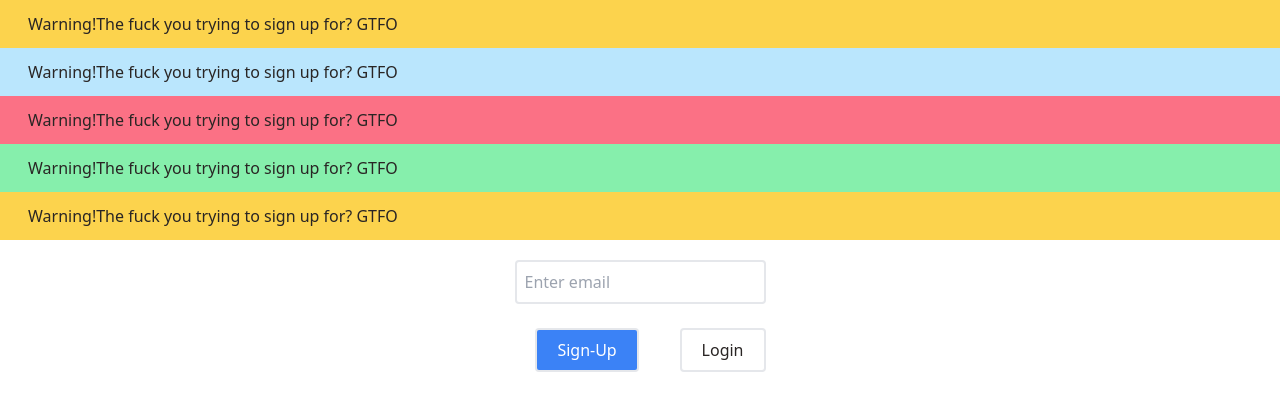
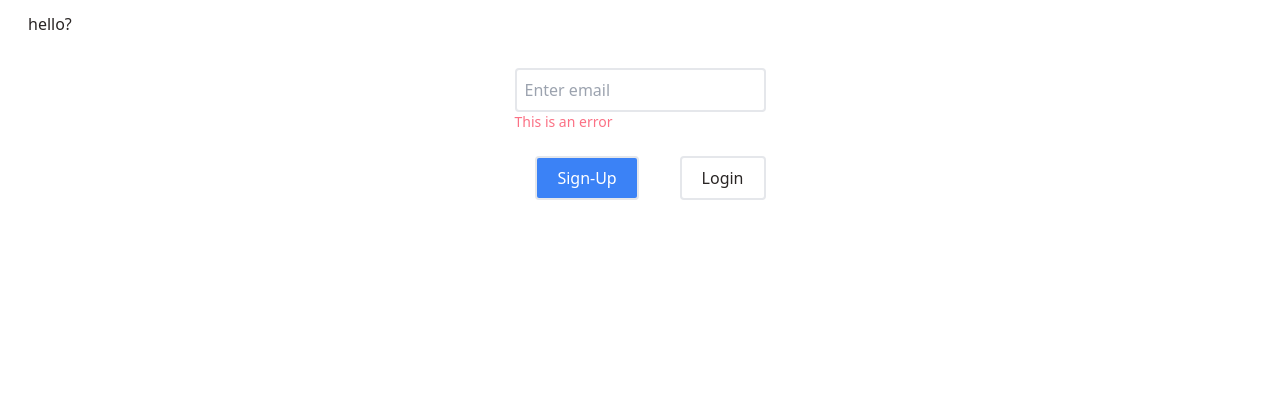
Before and after one commit to CepedaIO/squad-client, a React (Create React App) app: page /register in a window 1280 px wide. Both pictures are taken after a click on the button "Sign-Up". Shown: the top 410 px of the page. Built offline with nearby package versions, Linux system fonts and the light colour scheme.

Commit message:
Working version of validator hook

```diff
--- a/src/App.tsx
+++ b/src/App.tsx
@@ -1,57 +1,25 @@
-import React, {createContext, useCallback, useEffect, useState} from 'react';
 import './App.css';
 import LoginPage from "./pages/login";
 import {Routes, Route} from "react-router-dom";
 import RegisterPage from "./pages/register";
-import AppErrorBanner from "./components/AppErrorBanner";
-
-export interface AppNotice {
-	id: string;
-	message: string;
-	level: 'warning' | 'info' | 'error' | 'fatal' | 'success' | 'reject' | 'resolve'
-}
-export interface INotificationContext {
-	notices: AppNotice[],
-	addNotice(notice: AppNotice): void;
-	removeNotice(id: string): void;
-}
-
-export const NotificationContext = createContext<INotificationContext>({
-	notices: [],
-	addNotice: (notice: AppNotice) => {},
-	removeNotice: (id: string) => {}
-});
+import AppBanner from "./components/AppBanner";
+import NotificationProvider from './providers/NotificationProvider';
+import ErrorProvider from "./providers/ErrorProvider";
 
 function App() {
-	const [noticesDict, setNoticesDict] = useState<NodeJS.Dict<AppNotice>>({});
-	const addNotice = useCallback((notice: AppNotice) => {
-		setNoticesDict((prev) => ({ ...prev, [notice.id]: notice }))
-	}, [noticesDict]);
-
-	const removeNotice = useCallback((id: string) =>
-			setNoticesDict((prev) => {
-			delete prev[id];
-			return { ...prev };
-		})
-	, [noticesDict]);
-
-	const notificationContext = {
-		notices: Object.values(noticesDict),
-		addNotice,
-		removeNotice
-	} as INotificationContext;
-
 	return (
+		<NotificationProvider>
+			<ErrorProvider>
 				<>
-			<NotificationContext.Provider value={notificationContext}>
-				<AppErrorBanner />
+					<AppBanner />
 
 					<Routes>
 						<Route path="/register" element={<RegisterPage />} />
 						<Route path="/login" element={<LoginPage />} />
 					</Routes>
-			</NotificationContext.Provider>
 				</>
+			</ErrorProvider>
+		</NotificationProvider>
 	);
 }
 
--- /dev/null
+++ b/src/components/AppBanner.tsx
@@ -0,0 +1,18 @@
+import {useContext} from "react";
+import {INotificationContext, NotificationContext} from "../providers/NotificationProvider";
+
+const AppBanner = () => {
+  const { notices } = useContext(NotificationContext) as INotificationContext;
+
+  return (
+    <main>
+      {notices.map((notice) =>
+        <div className={`py-3 px-7 bg-${notice.level}`} key={notice.id}>
+          {notice!.message}
+        </div>
+      )}
+    </main>
+  )
+}
+
+export default AppBanner;
--- a/src/components/AppErrorBanner.tsx
+++ /dev/null
@@ -1,42 +0,0 @@
-import React, {FC, useContext} from "react";
-import {AppNotice, INotificationContext, NotificationContext} from "../App";
-
-const AppErrorBanner = () => {
-  const { notices } = useContext(NotificationContext) as INotificationContext;
-
-  const bannerMap = new Map([
-    ['warning', (notice: AppNotice) =>
-      (<div className="py-3 px-7 bg-warning" key={notice.id}>
-        Warning!
-        {notice!.message}
-      </div>)
-    ], ['info', (notice: AppNotice) =>
-      (<div className="py-3 px-7 bg-info" key={notice.id}>
-        Warning!
-        {notice!.message}
-      </div>)
-    ], ['error', (notice: AppNotice) =>
-      (<div className="py-3 px-7 bg-error" key={notice.id}>
-        Warning!
-        {notice!.message}
-      </div>)
-    ], ['success', (notice: AppNotice) =>
-      (<div className="py-3 px-7 bg-success" key={notice.id}>
-        Warning!
-        {notice!.message}
-      </div>)
-    ]
-  ])
-
-  const NoticeDivs = notices.map((notice) =>
-    bannerMap.get(notice.level)!(notice)
-  );
-
-  return (
-    <main>
-      { NoticeDivs }
-    </main>
-  )
-}
-
-export default AppErrorBanner;
--- /dev/null
+++ b/src/components/FieldError.tsx
@@ -0,0 +1,23 @@
+import {useContext} from "react";
+import {ErrorContext} from "../providers/ErrorProvider";
+
+interface FieldErrorProps {
+  name: string;
+}
+
+const FieldError = ({
+  name
+}: FieldErrorProps) => {
+  const { hasError } = useContext(ErrorContext);
+
+  const display = hasError(name) ? 'block' : 'none';
+
+  return (
+    <main className="text-error text-sm" style={{ display }}>
+      This is an error
+    </main>
+  )
+}
+
+
+export default FieldError;
--- a/src/pages/register.tsx
+++ b/src/pages/register.tsx
@@ -1,12 +1,24 @@
 import React, {useContext, useEffect, useRef} from "react";
 import {useNavigate} from "react-router-dom";
 import {gql, useMutation} from "@apollo/client";
-import {INotificationContext, NotificationContext} from "../App";
+import FieldError from "../components/FieldError";
+import {INotificationContext, NotificationContext} from "../providers/NotificationProvider";
+import {ErrorContext} from "../providers/ErrorProvider";
+import {assert, useValidator} from "../services/validate";
 
 const RegisterPage = () => {
   const emailInput = useRef<HTMLInputElement>(null);
   const navigate = useNavigate();
-  const { addNotice } = useContext<INotificationContext>(NotificationContext)
+  const { addNotice } = useContext(NotificationContext)
+  const { addErrors, removeError } = useContext(ErrorContext);
+  const { errors, setup } = useValidator();
+  useEffect(() => {
+    addNotice({
+      id: 'test',
+      message: 'hello?',
+      level: 'error'
+    });
+  }, [true]);
 
   const [ createAccount, { data, loading} ] = useMutation(gql`
     mutation CreateAccount($account: AccountInput!) {
@@ -17,60 +29,24 @@ const RegisterPage = () => {
     }
   `);
 
-  useEffect(() => {
-    debugger;
-    addNotice({
-      id: 'mmocow',
-      message: 'The fuck you trying to sign up for? GTFO',
-      level: 'warning'
-    })
-
-    addNotice({
-      id: 'another',
-      message: 'The fuck you trying to sign up for? GTFO',
-      level: 'info'
-    })
-
-    addNotice({
-      id: 'another1',
-      message: 'The fuck you trying to sign up for? GTFO',
-      level: 'error'
-    })
-
-    addNotice({
-      id: 'another3',
-      message: 'The fuck you trying to sign up for? GTFO',
-      level: 'success'
-    })
-  }, [true]);
-
   const clickedLogin = () => navigate('/login');
 
-  const clickedSignUp = () => {
-    const id = emailInput.current?.value as string;
-    addNotice({
-      id,
-      message: 'The fuck you trying to sign up for? GTFO',
-      level: 'warning'
-    })
-    /*
-    addNotice({
-      id: 'Moocow',
-      message: 'Wow really?!?',
-      level: 'info'
-    })*/
-  };
-  /*
-  const clickedSignUp = () => createAccount({
-    variables: {
-      email: emailInput.current?.value
-    }
-  });*/
+  const clickedSignUp = () =>
+    setup({
+      email: emailInput.current?.value as string,
+      age: 7
+    }).validateAndReport(({ assert }) => [
+      assert('age', (val) => val > 12, 'Age must be greater than 12'),
+      assert('email', (val) => !!val && val.length > 2, 'Email must be greater than 2 characters'),
+    ]);
 
   return (
     <div className="p-5 flex flex-row">
       <div className="mx-auto flex flex-col gap-6">
-        <input type="text" name="email" placeholder="Enter email" ref={emailInput} />
+        <div>
+          <input type="text" name="email" placeholder="Enter email" ref={emailInput} />
+          <FieldError name="email" />
+        </div>
 
         <div className="flex flex-row gap-5">
           <button className="primary mx-auto" onClick={clickedSignUp}>Sign-Up</button>
--- /dev/null
+++ b/src/providers/ErrorProvider.tsx
@@ -0,0 +1,56 @@
+import {createContext, ReactElement, useCallback, useState} from "react";
+
+interface FieldError {
+  key: string;
+  message: string;
+}
+
+interface ErrorProviderProps {
+  children: ReactElement
+}
+
+interface IErrorContext {
+  errors: FieldError[],
+  addErrors: (errors:FieldError[] | FieldError) => void;
+  removeError: (name: string) => void;
+  hasError: (name: string) => boolean;
+}
+
+export const ErrorContext = createContext<IErrorContext>({} as IErrorContext);
+
+const ErrorProvider = ({
+  children
+}: ErrorProviderProps) => {
+  const [errors, setErrors] = useState<FieldError[]>([]);
+  const addErrors = useCallback((errors: FieldError | FieldError[]) =>
+    ([] as FieldError[])
+      .concat(errors)
+      .forEach((error) =>
+        setErrors((prev) =>
+          prev.filter((e) => e.key !== error.key)
+            .concat(error)
+        )
+      )
+    , [errors]);
+
+  const removeError = useCallback((id: string) =>
+      setErrors((prev) => prev.filter((n) => n.key !== id))
+    , [errors]);
+
+  const hasError = useCallback(
+    (id: string) => errors.some((error) => error.key === id)
+    , [errors])
+
+  return (
+    <ErrorContext.Provider value={{
+      errors,
+      addErrors,
+      removeError,
+      hasError
+    }}>
+      { children }
+    </ErrorContext.Provider>
+  )
+};
+
+export default ErrorProvider;
--- /dev/null
+++ b/src/providers/NotificationProvider.tsx
@@ -0,0 +1,46 @@
+import {createContext, useCallback, useState} from "react";
+
+export interface AppNotice {
+  id: string;
+  message: string;
+  level: 'warning' | 'info' | 'error' | 'fatal' | 'success' | 'reject' | 'resolve'
+}
+
+export interface INotificationContext {
+  notices: AppNotice[],
+  addNotice(notice: AppNotice): void;
+  removeNotice(id: string): void;
+}
+
+export const NotificationContext = createContext<INotificationContext>({} as INotificationContext);
+
+interface NotificationContextProviderProps {
+  children: JSX.Element
+}
+const NotificationProvider = ({
+  children
+}: NotificationContextProviderProps) => {
+  const [notices, setNotices] = useState<AppNotice[]>([]);
+  const addNotice = useCallback((notice: AppNotice) =>
+    setNotices((prev) =>
+      prev.filter((n) => n.id !== notice.id)
+        .concat(notice)
+    )
+  , [notices]);
+
+  const removeNotice = useCallback((id: string) =>
+    setNotices((prev) => prev.filter((n) => n.id !== id))
+  , [notices]);
+
+  return (
+    <NotificationContext.Provider value={{
+      notices,
+      addNotice,
+      removeNotice
+    }}>
+      { children }
+    </NotificationContext.Provider>
+  )
+}
+
+export default NotificationProvider;
--- /dev/null
+++ b/src/services/validate.ts
@@ -0,0 +1,55 @@
+import {useCallback, useContext, useState} from "react";
+import {ErrorContext} from "../providers/ErrorProvider";
+
+interface ValidatorResult<T extends Keyed, K extends keyof T = keyof T & string> {
+  key: K;
+  valid: boolean;
+  message: string;
+}
+
+interface ValidatorContext<T extends Keyed> {
+  assert: <K extends keyof T & string>(key:K, valid: boolean | ((val:T[K], values: T) => boolean), message: string) => ValidatorResult<T>;
+}
+
+export const assert = <T extends Keyed, K extends keyof T = keyof T & string>(key:K, valid: boolean | ((val:T[K], values: T) => boolean), message: string) => ({ valid, message, key });
+
+export const useValidator = () => {
+  const [errors, setErrors] = useState<any[]>([]);
+  const {addErrors} = useContext(ErrorContext);
+
+  const setup = useCallback(<T extends Keyed>(values: T) => {
+    const validate = (results: ValidatorResult<T>[]) => {
+      const errors = results.filter(({ key, valid }) => !valid)
+      setErrors(() => errors);
+      return errors;
+    };
+
+    const validateAndReport = (provide: (ctx:ValidatorContext<T>) => ValidatorResult<T>[]) => {
+      const results = provide({
+        assert: (key, valid, message) => ({
+          key,
+          message,
+          valid: typeof valid === 'function' ? valid(values[key], values) : valid
+        })
+      })
+
+      debugger;
+
+      addErrors(validate(results));
+    };
+
+    return { validate, validateAndReport };
+  }, []);
+
+  const validate = useCallback(<T>(tests: ValidatorResult<T>[]) =>{
+    const errors = tests.filter(({ valid }) => !valid);
+    setErrors(() => errors);
+    return errors;
+  }, []);
+
+  const validateAndReport = useCallback(
+    <T extends Keyed>(tests: ValidatorResult<T>[]) => addErrors(validate(tests))
+  , []);
+
+  return { errors, validate, validateAndReport, setup };
+}
--- /dev/null
+++ b/src/types.d.ts
@@ -0,0 +1 @@
+type Keyed<T = any> = { [key:string | number]: T };
```
Also changed, not shown: package.json (+8 -7 lines). Lines whose indentation alone changed are shown as unchanged.
